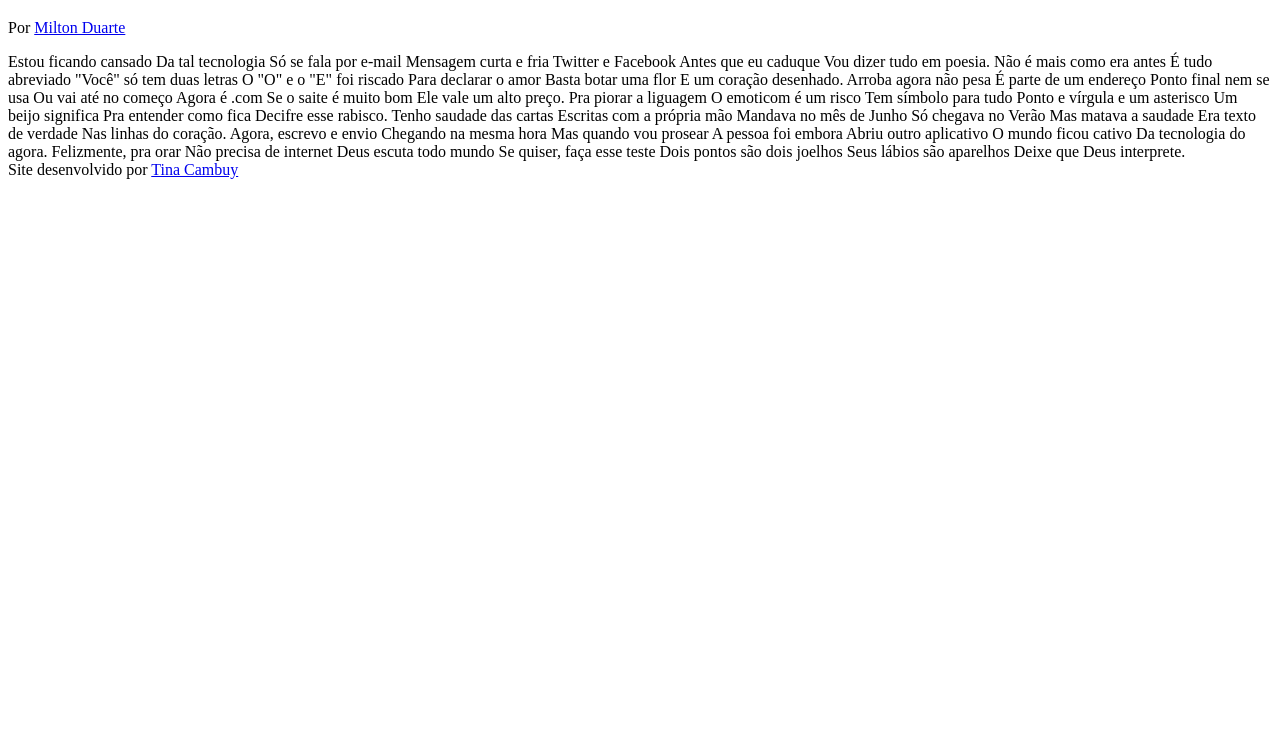
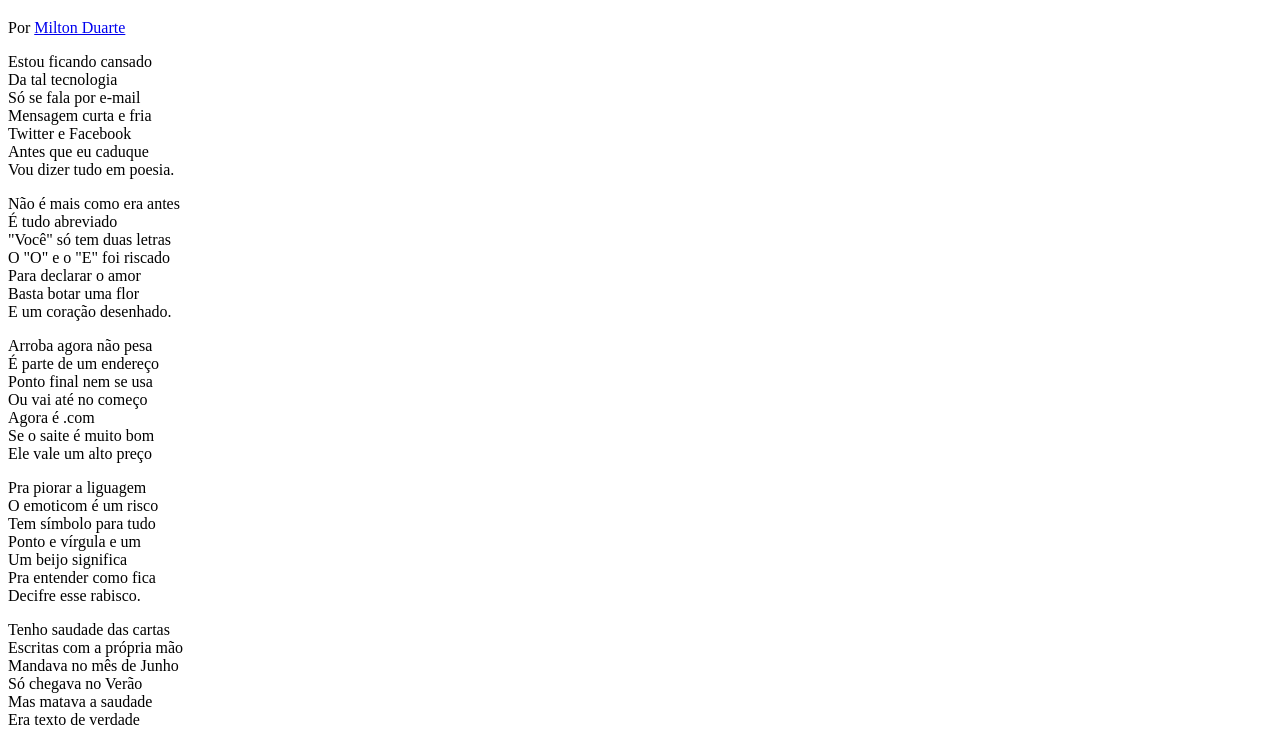
Before and after one commit to TinaByrd/cordel, a plain HTML site: page index.html in a window 1280 px wide. Shown: the part 61-790 px from the top of the page. Drawn offline with Linux system fonts and the light colour scheme.

Commit message:
mudanças no html e atualização do readme

```diff
--- a/index.html
+++ b/index.html
@@ -4,7 +4,8 @@
     <meta charset="UTF-8">
     <meta http-equiv="X-UA-Compatible" content="IE=edge">
     <meta name="viewport" content="width=device-width, initial-scale=1.0">
-    <title>Document</title>
+    <title>Cordel Moderno</title>
+    <link rel="stylesheet" href="style.css">
 </head>
 <body>
 
@@ -12,61 +13,86 @@
         <h1>Cordel Moderno</h1>
         <p>Por <a href="https://www.recantodasletras.com.br/poesias/3186743" target="_blank">Milton Duarte</a></p>
     </header>
-    Estou ficando cansado
-    Da tal tecnologia
-    Só se fala por e-mail
-    Mensagem curta e fria
-    Twitter e Facebook
-    Antes que eu caduque
-    Vou dizer tudo em poesia.
 
-    Não é mais como era antes
-    É tudo abreviado
-    "Você" só tem duas letras
-    O "O" e o "E" foi riscado
-    Para declarar o amor
-    Basta botar uma flor
-    E um coração desenhado.
+    <section>
+        <p>
+            Estou ficando cansado <br>
+            Da tal tecnologia <br>
+            Só se fala por e-mail <br>
+            Mensagem curta e fria <br>
+            Twitter e Facebook <br>
+            Antes que eu caduque <br>
+            Vou dizer tudo em poesia.
+        </p>
+    </section>
 
-    Arroba agora não pesa
-    É parte de um endereço
-    Ponto final nem se usa
-    Ou vai até no começo
-    Agora é .com
-    Se o saite é muito bom
-    Ele vale um alto preço.
+    <section>
+        <p>
+            Não é mais como era antes <br>
+            É tudo abreviado <br>
+            "Você" só tem duas letras <br>
+            O "O" e o "E" foi riscado <br>
+            Para declarar o amor <br>
+            Basta botar uma flor <br>
+            E um coração desenhado.
+        </p>
+    </section>
 
-    Pra piorar a liguagem
-    O emoticom é um risco
-    Tem símbolo para tudo
-    Ponto e vírgula e um asterisco
-    Um beijo significa
-    Pra entender como fica
-    Decifre esse rabisco.
+    <section>
+        <p>
+            Arroba agora não pesa <br>
+            É parte de um endereço <br>
+            Ponto final nem se usa <br>
+            Ou vai até no começo <br>
+            Agora é .com <br>
+            Se o saite é muito bom <br>
+            Ele vale um alto preço
+        </p>
 
-    Tenho saudade das cartas
-    Escritas com a própria mão
-    Mandava no mês de Junho
-    Só chegava no Verão
-    Mas matava a saudade
-    Era texto de verdade
-    Nas linhas do coração.
+        <p>
+            Pra piorar a liguagem <br>
+            O emoticom é um risco <br>
+            Tem símbolo para tudo <br>
+            Ponto e vírgula e um  <br>
+            Um beijo significa <br>
+            Pra entender como fica <br>
+            Decifre esse rabisco.
+        </p>
+    </section>
 
-    Agora, escrevo e envio
-    Chegando na mesma hora
-    Mas quando vou prosear
-    A pessoa foi embora
-    Abriu outro aplicativo
-    O mundo ficou cativo
-    Da tecnologia do agora.
+    <section>
+        <p>
+            Tenho saudade das cartas <br>
+            Escritas com a própria mão <br>
+            Mandava no mês de Junho <br>
+            Só chegava no Verão <br>
+            Mas matava a saudade <br>
+            Era texto de verdade <br>
+            Nas linhas do coração
+        </p>
+    </section>
 
-    Felizmente, pra orar
-    Não precisa de internet
-    Deus escuta todo mundo
-    Se quiser, faça esse teste
-    Dois pontos são dois joelhos
-    Seus lábios são aparelhos
-    Deixe que Deus interprete.
+    <section>
+        <p>
+            Agora, escrevo e envio <br>
+            Chegando na mesma hora <br>
+            Mas quando vou prosear <br>
+            A pessoa foi embora <br>
+            Abriu outro aplicativo <br>
+            O mundo ficou cativo <br>
+            Da tecnologia do agora.
+        </p>
+
+        <p>
+            Felizmente, pra orar <br>
+            Não precisa de internet <br>
+            Deus escuta todo mundo <br>
+            Se quiser, faça esse teste <br>
+            Dois pontos são dois joelhos <br>
+            Seus lábios são aparelhos <br>
+            Deixe que Deus interprete.
+        </p>
+    </section>
 
     <footer> Site desenvolvido por <a href="https://github.com/TinaByrd" target="_blank">Tina Cambuy</a> </footer>
 </body>
--- /dev/null
+++ b/style.css
@@ -0,0 +1 @@
+@charset "UTF-8";
```
Also changed, not shown: 1 other file.
